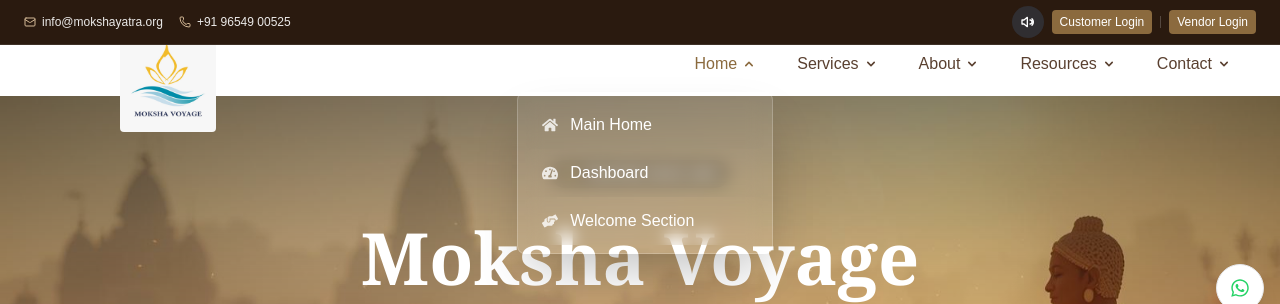
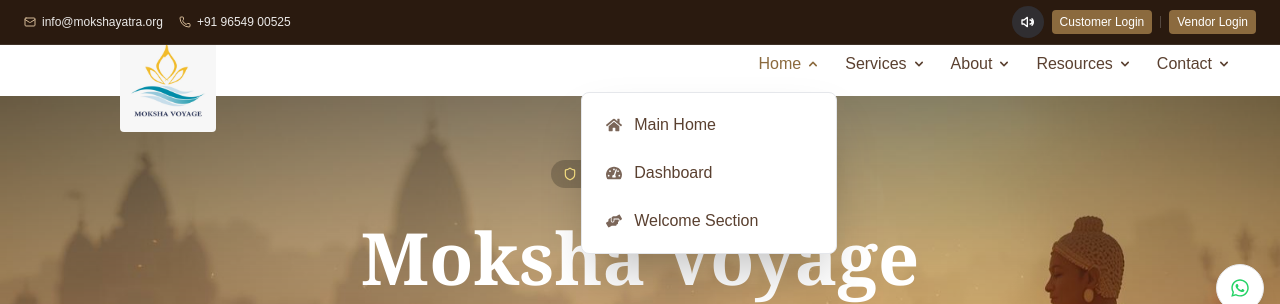
Before and after one commit to encodencydelhi/moksha_website, a Next.js app: page / in a window 1280 px wide. Both pictures are taken after a click on the button "Home". Shown: the top 304 px of the page. Built offline with nearby package versions, Linux system fonts and the light colour scheme.

Commit message:
list background color change for transparent to white backgroud

```diff
--- a/components/navbar/Navbar.tsx
+++ b/components/navbar/Navbar.tsx
@@ -174,7 +174,7 @@
               </div>
             </div>
 
-            <div className="hidden lg:flex items-center space-x-2 dropdown-container ml-auto">
+            <div className="hidden lg:flex items-center -space-x-2 dropdown-container ml-auto">
               {navItems.map((item) => (
                 <div key={item.name} className="relative group">
                   <button
@@ -194,7 +194,7 @@
                   </button>
 
                   <div
-                    className={`absolute right-0 mt-2 w-64 bg-white/10 border border-white/20 transition-all duration-200 z-50 rounded-lg shadow-2xl ${
+                    className={`absolute right-0 mt-2 w-64 bg-white border border-gray-200 transition-all duration-200 z-50 rounded-lg shadow-2xl ${
                       openDropdown === item.name
                         ? "opacity-100 visible translate-y-0"
                         : "opacity-0 invisible -translate-y-2"
@@ -209,10 +209,12 @@
                             setActiveLink(item.name.toLowerCase());
                             setOpenDropdown(null);
                           }}
-                          className="flex items-center space-x-3 px-4 py-3 text-white hover:bg-white/20 transition-all duration-150 backdrop-blur-sm hover:backdrop-blur-md mx-2 rounded-md"
+                          className="flex items-center space-x-3 px-4 py-3 text-[#5A4030] hover:bg-gray-50 transition-all duration-150 mx-2 rounded-md"
                         >
-                          <span className="text-white/80">{subItem.icon}</span>
-                          <span className="font-medium text-white">
+                          <span className="text-[#5A4030]/80">
+                            {subItem.icon}
+                          </span>
+                          <span className="font-medium text-[#5A4030]">
                             {subItem.name}
                           </span>
                         </a>
@@ -250,7 +252,7 @@
                         setActiveLink(item.name.toLowerCase());
                       }
                     }}
-                    className="flex items-center justify-between w-full px-4 py-3 rounded-lg text-[#5A4030] hover:bg-white/50"
+                    className="flex items-center justify-between w-full px-4 py-3 rounded-lg text-[#5A4030] hover:bg-gray-50"
                   >
                     <div className="flex items-center space-x-3">
                       <span className="text-lg">{item.icon}</span>
@@ -266,7 +268,7 @@
                   </button>
 
                   {openDropdown === item.name && item.dropdown.length > 0 && (
-                    <div className="ml-8 mt-1 space-y-1 bg-white/20 backdrop-blur-md rounded-lg p-2">
+                    <div className="ml-8 mt-1 space-y-1 bg-white rounded-lg p-2 border border-gray-100">
                       {item.dropdown.map((subItem) => (
                         <a
                           key={subItem.name}
@@ -276,7 +278,7 @@
                             setActiveLink(item.name.toLowerCase());
                             setOpenDropdown(null);
                           }}
-                          className="flex items-center space-x-3 px-4 py-2 rounded-md text-[#5A4030] hover:bg-white/40 transition-all duration-150"
+                          className="flex items-center space-x-3 px-4 py-2 rounded-md text-[#5A4030] hover:bg-gray-100 transition-all duration-150"
                         >
                           <span className="text-[#5A4030]/70">
                             {subItem.icon}
--- a/components/topbar/Topbar.tsx
+++ b/components/topbar/Topbar.tsx
@@ -11,7 +11,6 @@
 
   useEffect(() => {
     audioRef.current = new Audio();
-
     const canPlayHandler = () => {
       setIsAudioReady(true);
     };
@@ -23,9 +22,7 @@
 
     audioRef.current.addEventListener("canplaythrough", canPlayHandler);
     audioRef.current.addEventListener("error", errorHandler);
-
     audioRef.current.src = "/audio/om.mp3";
-
     audioRef.current.loop = true;
     audioRef.current.volume = 0.3;
     audioRef.current.preload = "auto";
```
